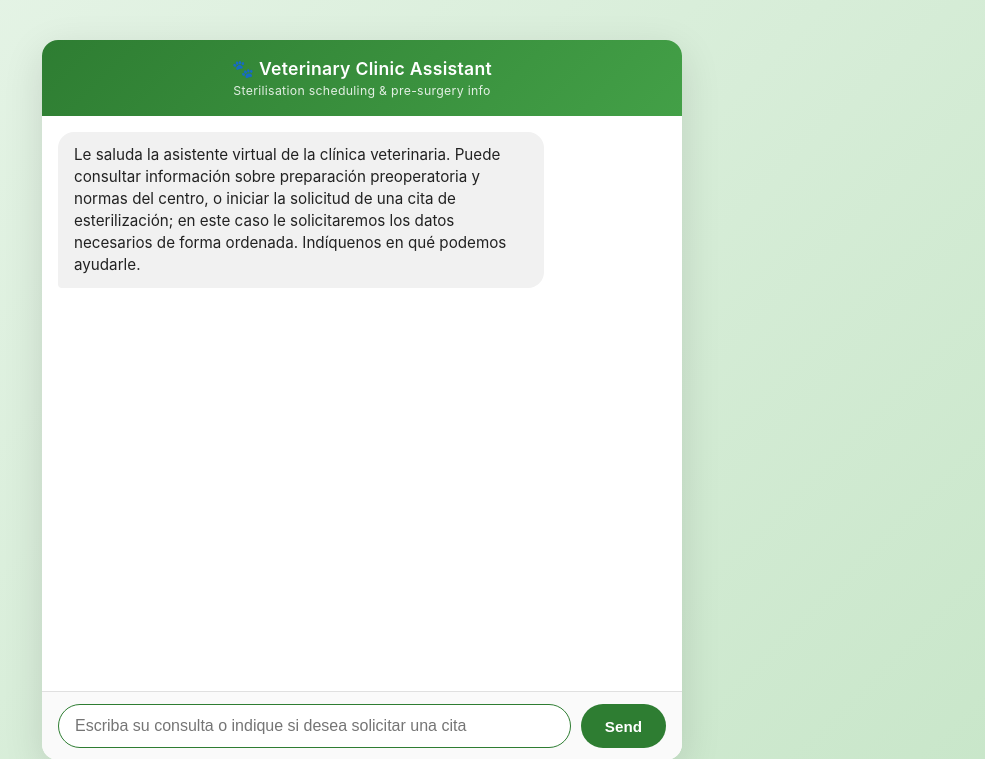
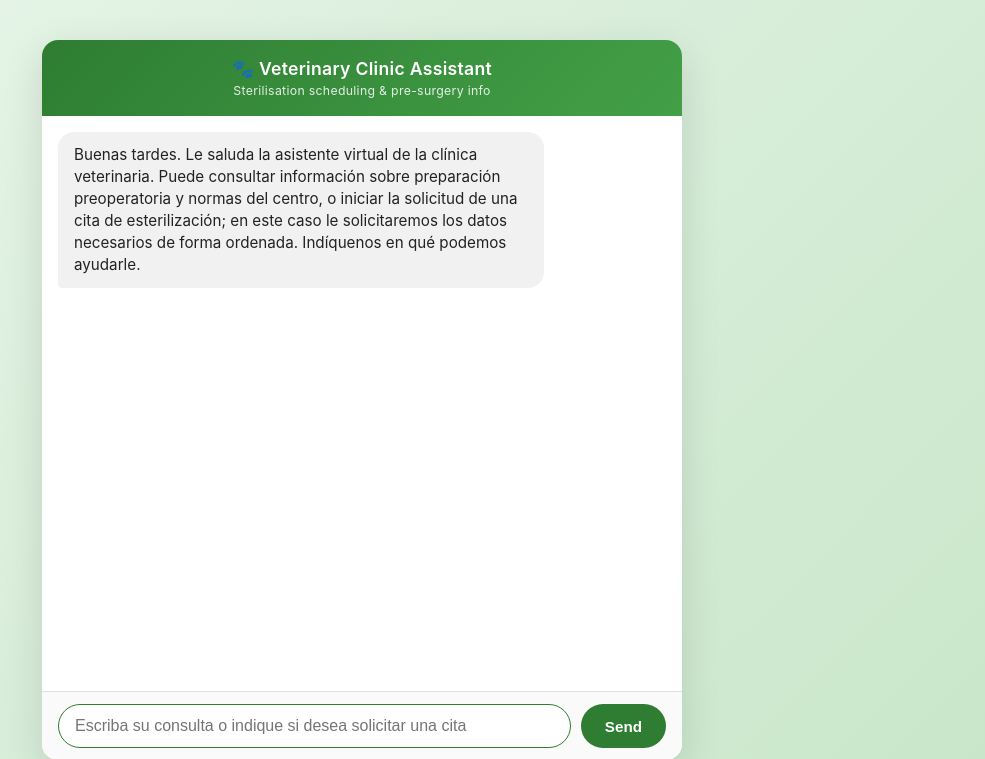
Before and after one commit to Amxncio/Enae-Chatbot-final, a FastAPI app: page / in a window 1280 px wide. Shown: the top 759 px of the page, without its empty margins (278-1263 px from the left). Run offline with FastAPI, Linux system fonts and the light colour scheme.

Commit message:
ui: time-based greeting using Europe/Madrid in welcome message
Made-with: Cursor

```diff
--- a/app/templates/chat.html
+++ b/app/templates/chat.html
@@ -34,7 +34,7 @@
       <small>Sterilisation scheduling &amp; pre-surgery info</small>
     </div>
     <div class="chat-messages" id="messages">
-      <div class="msg bot"><div class="msg-bubble">Le saluda la asistente virtual de la clínica veterinaria. Puede consultar información sobre preparación preoperatoria y normas del centro, o iniciar la solicitud de una cita de esterilización; en este caso le solicitaremos los datos necesarios de forma ordenada. Indíquenos en qué podemos ayudarle.</div></div>
+      <div class="msg bot"><div class="msg-bubble" id="welcomeBubble"></div></div>
     </div>
     <form class="chat-input" id="chatForm">
       <input type="text" id="msgInput" placeholder="Escriba su consulta o indique si desea solicitar una cita" autocomplete="off" autofocus>
@@ -43,6 +43,26 @@
   </div>
 
   <script>
+    function saludoHorarioEspana() {
+      const parts = new Intl.DateTimeFormat("es-ES", {
+        hour: "numeric",
+        hour12: false,
+        timeZone: "Europe/Madrid",
+      }).formatToParts(new Date());
+      const h = parseInt(parts.find(function (p) { return p.type === "hour"; }).value, 10);
+      if (h >= 6 && h < 14) return "Buenos días.";
+      if (h >= 14 && h < 21) return "Buenas tardes.";
+      return "Buenas noches.";
+    }
+
+    (function () {
+      var el = document.getElementById("welcomeBubble");
+      if (!el) return;
+      var resto =
+        " Le saluda la asistente virtual de la clínica veterinaria. Puede consultar información sobre preparación preoperatoria y normas del centro, o iniciar la solicitud de una cita de esterilización; en este caso le solicitaremos los datos necesarios de forma ordenada. Indíquenos en qué podemos ayudarle.";
+      el.textContent = saludoHorarioEspana() + resto;
+    })();
+
     const LS_SID = "vet_chat_session_id";
     const LS_SLOTS = "vet_chat_slot_state";
     let SESSION_ID = localStorage.getItem(LS_SID);
```
